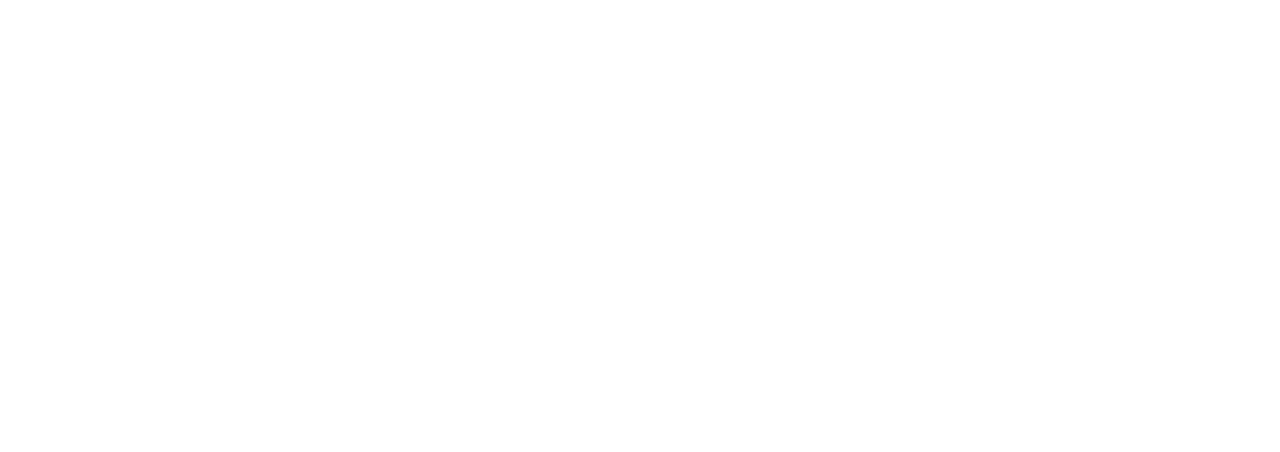
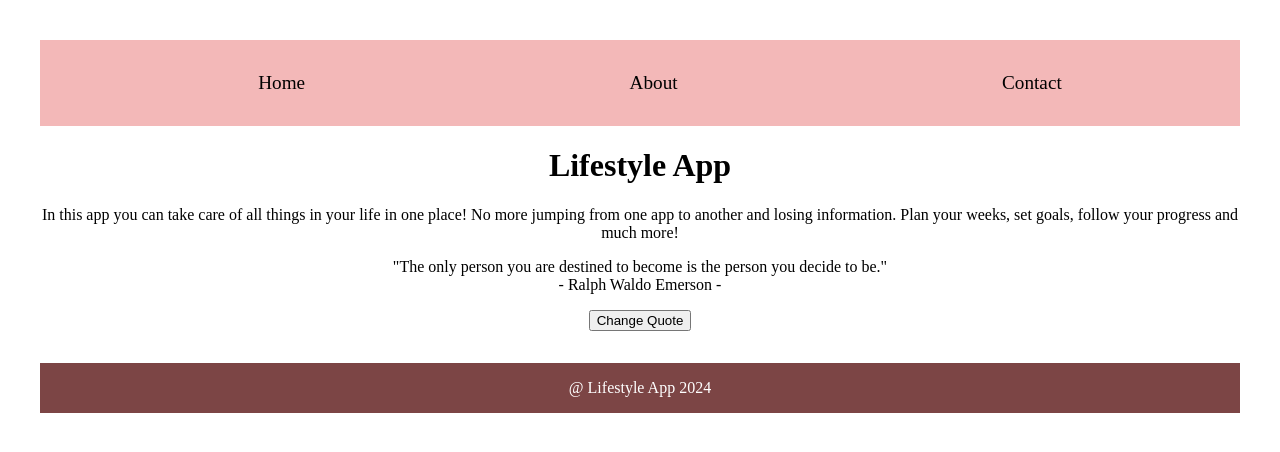
Before and after one commit to siruliina/lifestyle_app, a React (Vite) app: page / in a window 1280 px wide. Shown: the top 452 px of the page. Built offline with nearby package versions, Linux system fonts and the light colour scheme.

Commit message:
Navigation, random quote, title, footer added

```diff
--- a/package.json
+++ b/package.json
@@ -11,7 +11,8 @@
   },
   "dependencies": {
     "react": "^18.3.1",
-    "react-dom": "^18.3.1"
+    "react-dom": "^18.3.1",
+    "react-router-dom": "^6.23.1"
   },
   "devDependencies": {
     "@types/react": "^18.3.3",
--- a/src/App.jsx
+++ b/src/App.jsx
@@ -1,12 +1,27 @@
 import { useState } from 'react'
 import './App.css'
+import { BrowserRouter as Router, Route, Routes } from 'react-router-dom'
 
-function App() {
-  const [count, setCount] = useState(0)
+// Components
+import Navigation from './components/Navigation'
+import Home from './components/Home'
+import Footer from './components/Footer'
+
+const App = () => {
 
   return (
     <>
-
+      <Router>
+        <div>
+          <Navigation />
+          <Routes>
+          <Route path="/" element={<Home />} />
+          <Route path="/about" element={<Home />} />
+          <Route path="/contact" element={<Home />} />
+          </Routes>
+        </div>
+      </Router>
+      <Footer />
     </>
   )
 }
--- /dev/null
+++ b/src/components/Description.jsx
@@ -0,0 +1,11 @@
+const Description = () => {
+    return (
+        <p>
+            In this app you can take care of all things in your life in one place!
+            No more jumping from one app to another and losing information.
+            Plan your weeks, set goals, follow your progress and much more!
+        </p>
+    )
+}
+
+export default Description
--- /dev/null
+++ b/src/components/Footer.jsx
@@ -0,0 +1,11 @@
+import '../css/Footer.css';
+
+const Footer = () => {
+    return (
+        <div className='footer'>
+            @ Lifestyle App 2024
+        </div>
+    )
+}
+
+export default Footer
--- /dev/null
+++ b/src/components/Home.jsx
@@ -0,0 +1,15 @@
+import Title from '../components/Title'
+import Description from '../components/Description'
+import Quote from '../components/Quote'
+
+const Home = () => {
+    return (
+        <>
+            <Title />
+            <Description />
+            <Quote />
+        </>
+    )
+}
+
+export default Home
--- /dev/null
+++ b/src/components/Navigation.jsx
@@ -0,0 +1,23 @@
+import React from 'react';
+import { Link } from 'react-router-dom';
+import '../css/Navigation.css';
+
+function Navigation() {
+  return (
+    <nav>
+      <ul>
+        <li>
+          <Link to="/">Home</Link>
+        </li>
+        <li>
+          <Link to="/about">About</Link>
+        </li>
+        <li>
+          <Link to="/contact">Contact</Link>
+        </li>
+      </ul>
+    </nav>
+  );
+}
+
+export default Navigation;
--- /dev/null
+++ b/src/components/Quote.jsx
@@ -0,0 +1,84 @@
+import { useState } from 'react'
+
+const Quote = () => {
+
+    const quote_list = [
+        { quote: "The only way to do great work is to love what you do.", author: "Steve Jobs" },
+        { quote: "Success is not final, failure is not fatal: It is the courage to continue that counts.", author: "Winston Churchill" },
+        { quote: "Believe you can and you're halfway there.", author: "Theodore Roosevelt" },
+        { quote: "It does not matter how slowly you go as long as you do not stop.", author: "Confucius" },
+        { quote: "Your time is limited, don't waste it living someone else's life.", author: "Steve Jobs" },
+        { quote: "The best way to predict the future is to create it.", author: "Peter Drucker" },
+        { quote: "You miss 100% of the shots you don't take.", author: "Wayne Gretzky" },
+        { quote: "Success usually comes to those who are too busy to be looking for it.", author: "Henry David Thoreau" },
+        { quote: "Don't watch the clock; do what it does. Keep going.", author: "Sam Levenson" },
+        { quote: "The harder you work for something, the greater you'll feel when you achieve it.", author: "Anonymous" },
+        { quote: "Dream big and dare to fail.", author: "Norman Vaughan" },
+        { quote: "What lies behind us and what lies before us are tiny matters compared to what lies within us.", author: "Ralph Waldo Emerson" },
+        { quote: "Don't be pushed around by the fears in your mind. Be led by the dreams in your heart.", author: "Roy T. Bennett" },
+        { quote: "Act as if what you do makes a difference. It does.", author: "William James" },
+        { quote: "Keep your face always toward the sunshine—and shadows will fall behind you.", author: "Walt Whitman" },
+        { quote: "The only limit to our realization of tomorrow is our doubts of today.", author: "Franklin D. Roosevelt" },
+        { quote: "It always seems impossible until it's done.", author: "Nelson Mandela" },
+        { quote: "You are never too old to set another goal or to dream a new dream.", author: "C.S. Lewis" },
+        { quote: "The future belongs to those who believe in the beauty of their dreams.", author: "Eleanor Roosevelt" },
+        { quote: "You don’t have to be great to start, but you have to start to be great.", author: "Zig Ziglar" },
+        { quote: "Life is 10% what happens to us and 90% how we react to it.", author: "Charles R. Swindoll" },
+        { quote: "With the new day comes new strength and new thoughts.", author: "Eleanor Roosevelt" },
+        { quote: "The only way to achieve the impossible is to believe it is possible.", author: "Charles Kingsleigh" },
+        { quote: "If opportunity doesn't knock, build a door.", author: "Milton Berle" },
+        { quote: "Success is not the key to happiness. Happiness is the key to success. If you love what you are doing, you will be successful.", author: "Albert Schweitzer" },
+        { quote: "Hardships often prepare ordinary people for an extraordinary destiny.", author: "C.S. Lewis" },
+        { quote: "Start where you are. Use what you have. Do what you can.", author: "Arthur Ashe" },
+        { quote: "The only place where success comes before work is in the dictionary.", author: "Vidal Sassoon" },
+        { quote: "Failure is the condiment that gives success its flavor.", author: "Truman Capote" },
+        { quote: "Don’t let yesterday take up too much of today.", author: "Will Rogers" },
+        { quote: "The best revenge is massive success.", author: "Frank Sinatra" },
+        { quote: "The journey of a thousand miles begins with one step.", author: "Lao Tzu" },
+        { quote: "What you get by achieving your goals is not as important as what you become by achieving your goals.", author: "Zig Ziglar" },
+        { quote: "The biggest risk is not taking any risk.", author: "Mark Zuckerberg" },
+        { quote: "Success is walking from failure to failure with no loss of enthusiasm.", author: "Winston Churchill" },
+        { quote: "In the end, we only regret the chances we didn't take.", author: "Lewis Carroll" },
+        { quote: "Success is not how high you have climbed, but how you make a positive difference to the world.", author: "Roy T. Bennett" },
+        { quote: "Happiness is not something ready made. It comes from your own actions.", author: "Dalai Lama" },
+        { quote: "You must be the change you wish to see in the world.", author: "Mahatma Gandhi" },
+        { quote: "Limitations live only in our minds. But if we use our imaginations, our possibilities become limitless.", author: "Jamie Paolinetti" },
+        { quote: "Perseverance is not a long race; it is many short races one after the other.", author: "Walter Elliot" },
+        { quote: "The secret of getting ahead is getting started.", author: "Mark Twain" },
+        { quote: "The difference between ordinary and extraordinary is that little extra.", author: "Jimmy Johnson" },
+        { quote: "Motivation is what gets you started. Habit is what keeps you going.", author: "Jim Ryun" },
+        { quote: "Do what you can, with what you have, where you are.", author: "Theodore Roosevelt" },
+        { quote: "To see what is right and not do it is a lack of courage.", author: "Confucius" },
+        { quote: "Do not wait to strike till the iron is hot; but make it hot by striking.", author: "William Butler Yeats" },
+        { quote: "You are never too old to set another goal or to dream a new dream.", author: "Les Brown" },
+        { quote: "We become what we think about.", author: "Earl Nightingale" }
+    ];
+
+    const [quote, setQuote] = useState(
+        {
+            quote: "The only person you are destined to become is the person you decide to be.",
+            author: "Ralph Waldo Emerson"
+        }
+    )
+
+    const changeQuote = () => {
+        let quote_list_length = quote_list.length
+
+        const randomNumber = Math.floor(Math.random() * quote_list_length);
+
+        return setQuote(quote_list[randomNumber])
+    }
+
+    return (
+        <div>
+            <p>
+                "{quote.quote}"
+                <br />
+                - {quote.author} -
+            </p>
+            <button onClick={changeQuote}>Change Quote</button>
+        </div>
+    )
+}
+
+export default Quote
--- /dev/null
+++ b/src/components/Title.jsx
@@ -0,0 +1,9 @@
+const Title = () => {
+    return (
+        <h1>
+            Lifestyle App
+        </h1>
+    )
+}
+
+export default Title
--- /dev/null
+++ b/src/css/Footer.css
@@ -0,0 +1,6 @@
+.footer {
+    background-color: #7c4545;
+    padding: 1rem;
+    color: white;
+    margin-top: 2rem;
+}
--- /dev/null
+++ b/src/css/Navigation.css
@@ -0,0 +1,24 @@
+nav {
+    background-color: #f3b8b8;
+    padding: 1rem;
+}
+
+nav ul {
+    list-style: none;
+    display: flex;
+    justify-content: space-around;
+}
+
+nav ul li {
+    margin: 0 1rem;
+}
+
+nav ul li a {
+    color: black;
+    text-decoration: none;
+    font-size: 1.2rem;
+    }
+
+nav ul li a:hover {
+    text-decoration: underline;
+}
```
Also changed, not shown: 1 other file (tests, documents, lock files or other folders).
